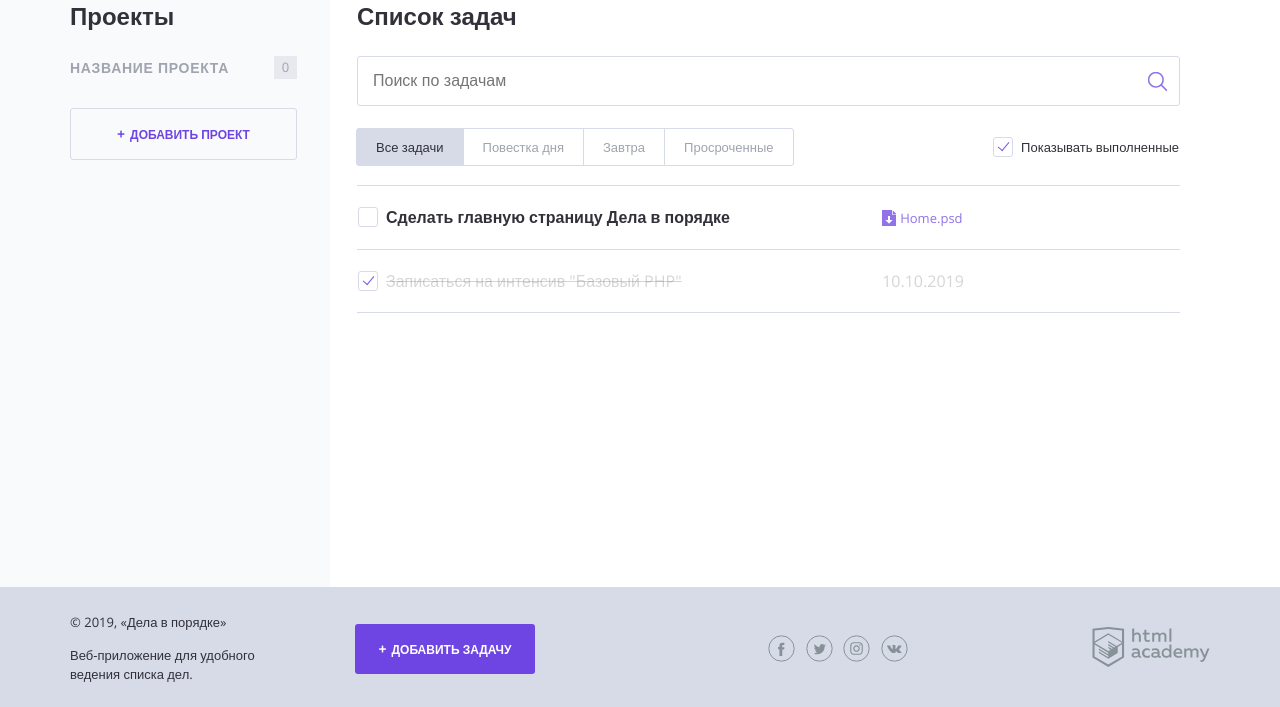
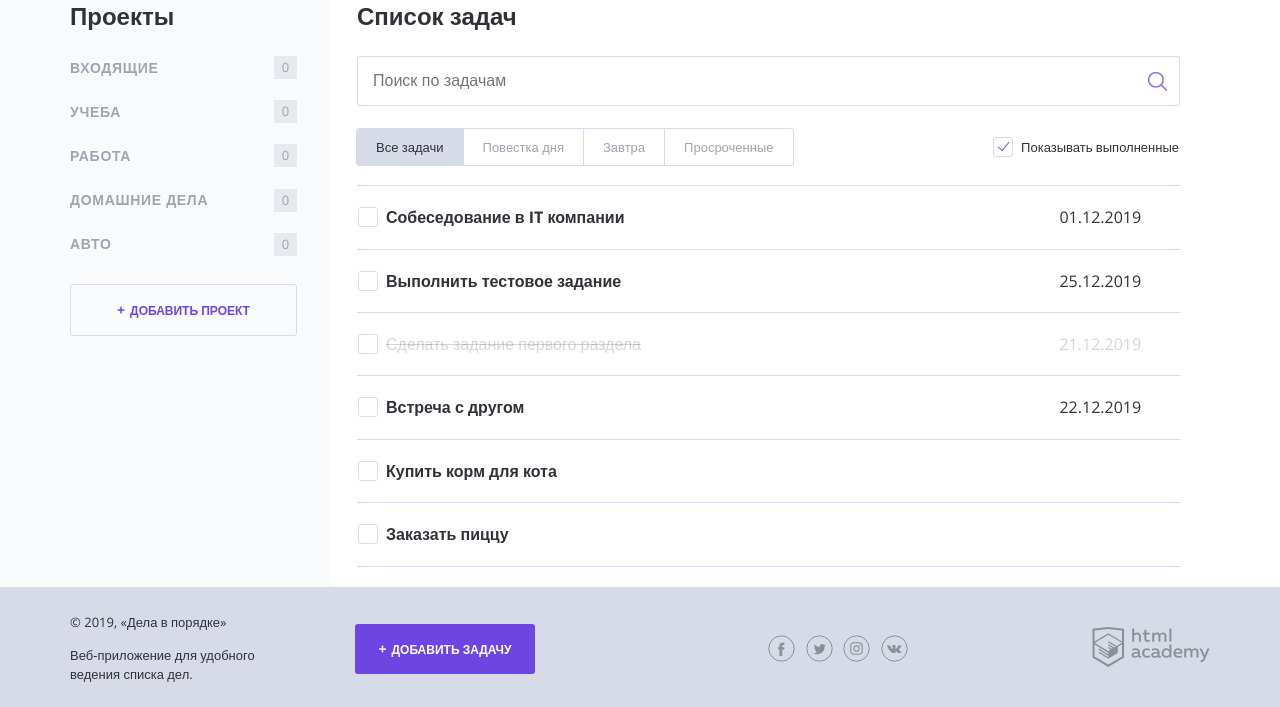
Before and after one commit to sashibaev/1228231-doingsdone-11, a PHP site: page / in a window 1280 px wide. Shown: the part 93-800 px from the top of the page. Run offline with PHP 8.4, Linux system fonts and the light colour scheme.

Commit message:
Выполнение задания №2 урок №4: Итерируем по массивам

```diff
--- a/index.php
+++ b/index.php
@@ -41,11 +41,17 @@ $show_complete_tasks = rand(0, 1);
                 <h2 class="content__side-heading">Проекты</h2>
 
                 <nav class="main-navigation">
+
                     <ul class="main-navigation__list">
+                        <?php
+                            $massiv_proectov = ["Входящие" , "Учеба" , "Работа" , "Домашние дела" , "Авто"];
+                            foreach ($massiv_proectov as $key => $val):
+                        ?>
                         <li class="main-navigation__list-item">
-                            <a class="main-navigation__list-item-link" href="#">Название проекта</a>
+                            <a class="main-navigation__list-item-link" href="#"><?=$massiv_proectov[$key]; ?></a>
                             <span class="main-navigation__list-item-count">0</span>
                         </li>
+                        <?php endforeach; ?>
                     </ul>
                 </nav>
 
@@ -82,35 +88,83 @@ $show_complete_tasks = rand(0, 1);
                 </div>
 
                 <table class="tasks">
-                    <tr class="tasks__item task">
-                        <td class="task__select">
-                            <label class="checkbox task__checkbox">
-                                <input class="checkbox__input visually-hidden task__checkbox" type="checkbox" value="1">
-                                <span class="checkbox__text">Сделать главную страницу Дела в порядке</span>
-                            </label>
-                        </td>
+                    <?php
+                        $massiv_zadach = [
+                            [
+                                "Задача" => "Собеседование в IT компании",
+                                "Дата выполнения" => "01.12.2019",
+                                "Категория" => "Работа",
+                                "Выполнен" => "false"
+                            ],
+                            [
 
-                        <td class="task__file">
-                            <a class="download-link" href="#">Home.psd</a>
-                        </td>
+                                "Задача" => "Выполнить тестовое задание",
+                                "Дата выполнения" => "25.12.2019",
+                                "Категория" => "Работа",
+                                "Выполнен" => "false"
+                            ],
+                            [
 
-                        <td class="task__date"></td>
-                    </tr>
+                                "Задача" => "Сделать задание первого раздела",
+                                "Дата выполнения" => "21.12.2019",
+                                "Категория" => "Учеба",
+                                "Выполнен" => "true"
+                            ],
+                            [
 
-                    <!--показывать следующий тег <tr/>, если переменная $show_complete_tasks равна единице-->
-                    <?php if ($show_complete_tasks === 1): ?>
-                        <tr class="tasks__item task task--completed">
-                            <td class="task__select">
-                                <label class="checkbox task__checkbox">
-                                    <input class="checkbox__input visually-hidden" type="checkbox" checked>
-                                    <span class="checkbox__text">Записаться на интенсив "Базовый PHP"</span>
-                                </label>
-                            </td>
-                            <td class="task__date">10.10.2019</td>
-                            <td class="task__controls"></td>
-                        </tr>
-                    <?php endif; ?>
+                                "Задача" => "Встреча с другом",
+                                "Дата выполнения" => "22.12.2019",
+                                "Категория" => "Входящие",
+                                "Выполнен" => "false"
+                            ],
+                            [
 
+                                "Задача" => "Купить корм для кота",
+                                "Дата выполнения" => null,
+                                "Категория" => "Домашние дела",
+                                "Выполнен" => "false"
+                            ],
+                            [
+
+                                "Задача" => "Заказать пиццу",
+                                "Дата выполнения" => null,
+                                "Категория" => "Домашние дела",
+                                "Выполнен" => "false"
+                            ]
+                        ];
+                    ?>
+                    <?php foreach ($massiv_zadach as $val): ?>
+                        <?php if ($val["Выполнен"] === "true" and $show_complete_tasks === 0) {
+                                   continue;
+                                }
+                        ?>
+
+                        <?php if ($val["Выполнен"] === "true"): ?>
+                            <tr class="tasks__item task task--completed">
+                                <td class="task__select">
+                                    <label class="checkbox task__checkbox">
+                                        <input class="checkbox__input visually-hidden task__checkbox" type="checkbox" value="1">
+                                        <span class="checkbox__text"><?=$val["Задача"]; ?></span>
+                                    </label>
+                                </td>
+
+                                <td class="task__date"><?=$val["Дата выполнения"]; ?></td>
+                            </tr>
+                        <?php endif; ?>
+
+                        <?php if ($val["Выполнен"] === "false"): ?>
+                            <tr class="tasks__item task">
+                                <td class="task__select">
+                                    <label class="checkbox task__checkbox">
+                                        <input class="checkbox__input visually-hidden task__checkbox" type="checkbox" value="1">
+                                        <span class="checkbox__text"><?=$val["Задача"]; ?></span>
+                                    </label>
+                                </td>
+
+                                <td class="task__date"><?=$val["Дата выполнения"]; ?></td>
+                            </tr>
+                        <?php endif; ?>
+                    <?php endforeach; ?>
                 </table>
             </main>
         </div>
```
